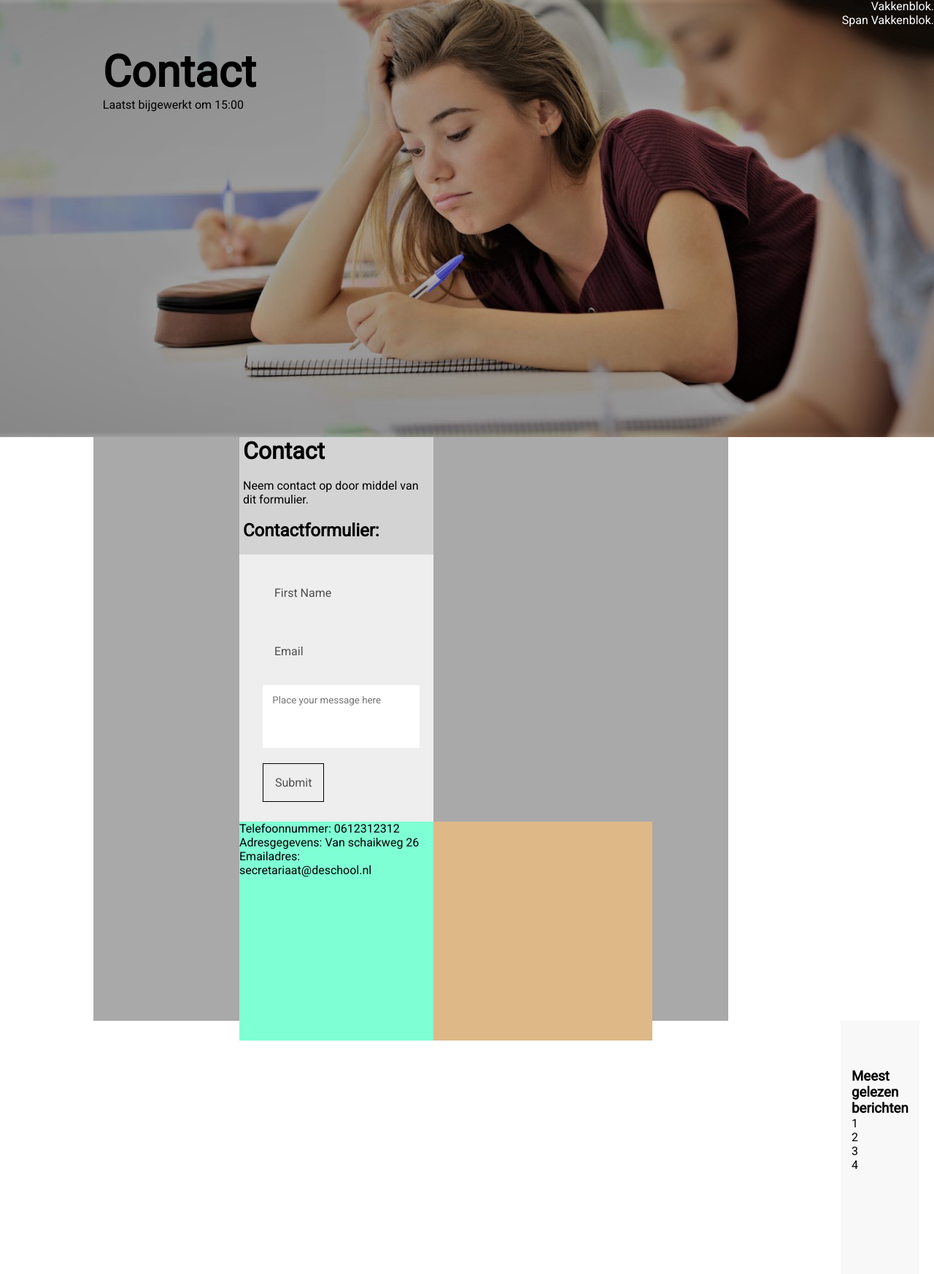
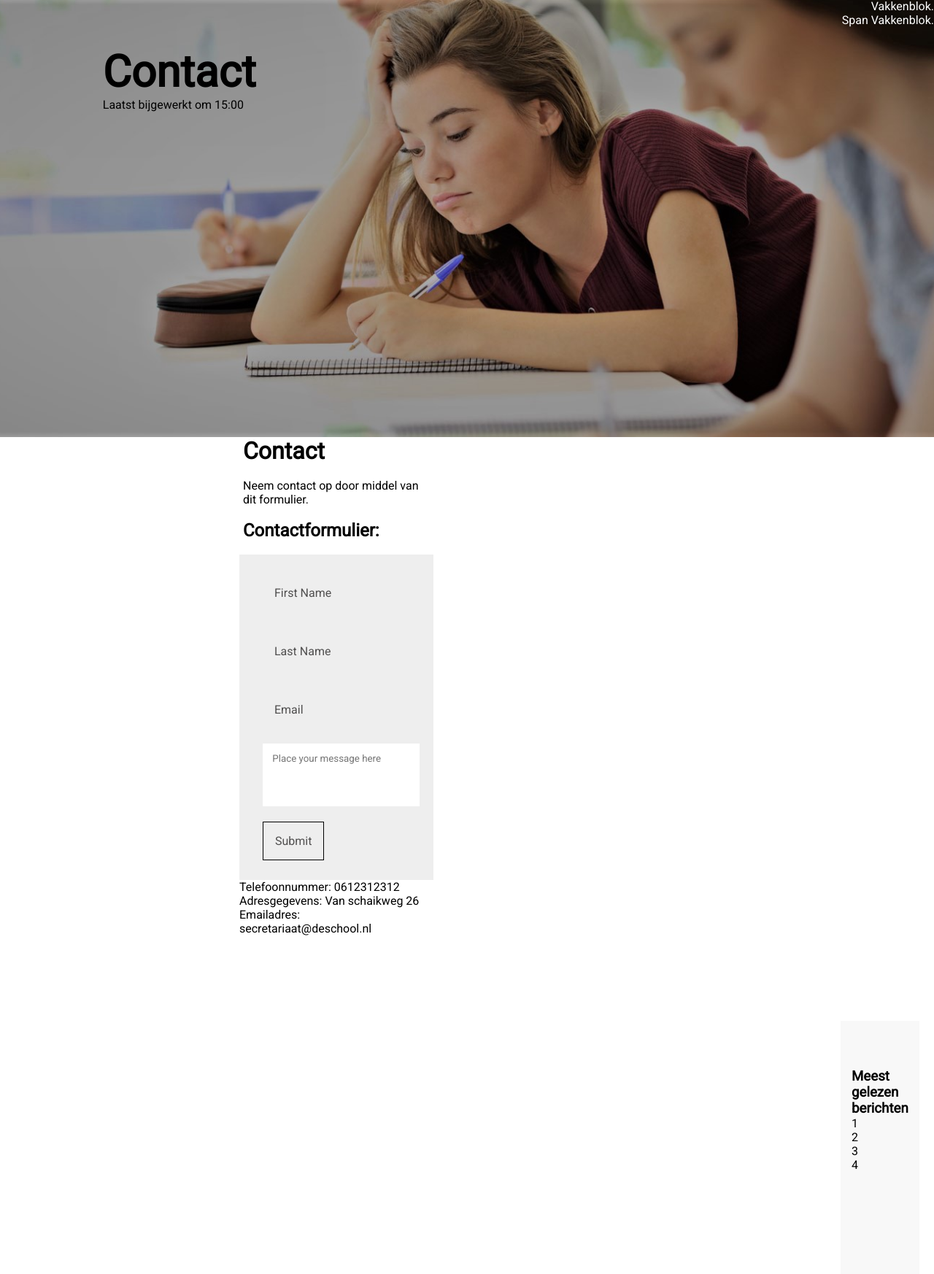
Before and after one commit to NHLstenden-emmen/ICT-Portal, a PHP site: page /contact in a window 1280 px wide. Shown: the part 116-1862 px from the top of the page at 73% size. Run offline with PHP 8.4, Linux system fonts and the light colour scheme; data that the repository does not hold is empty; grey boxes are pictures that could not be loaded.

Commit message:
css changes

```diff
--- a/css/pages/contact.css
+++ b/css/pages/contact.css
@@ -5,7 +5,6 @@
 
 .contact{
     display: grid;
-    background-color: darkgrey;
     grid-template-rows:  1fr 300px ;
     grid-template-columns: 200px 1fr 1fr 200px;
     grid-template-areas:
@@ -14,33 +13,24 @@
     height: 100vh;
 }
 
-.header{
-    background-color: dimgray;
-    grid-area: header;
-}
+
 .sidebar{
-    background-color: lightgray;
+
     grid-area: sidebar;
 }
 .formulier{
-    background-color: lightgray;
     grid-area: formulier;
 }
 .formulier > h1, h2, p{
     padding-left: 5px;
 }
 .contactInfo{
-    background-color:   aquamarine;
     grid-area: contactInfo;
 }
 .kaartSchool{
-    background-color:burlywood;
     grid-area: kaartSchool;
 }
-.footer{
-    background-color: dimgray;
-    grid-area: footer;
-}
+
 
 .grid-item{
     background-color: coral;
--- a/pages/contact.php
+++ b/pages/contact.php
@@ -10,6 +10,7 @@
             <h2>Contactformulier:</h2><br>
             <form class="myForm" id="contactForm" action="mail.php" method="post">
                 <input type="text" id="fname" name="fname" placeholder="First Name"/><br>
+                <input type="text" id="lname" name="lname" placeholder="Last Name"/><br>
                 <input type="text" id="email" name="email" placeholder="Email"/><br>
                 <textarea id="subject" name="message" placeholder="Place your message here"
                           rows="4" cols="50"></textarea><br>
```
